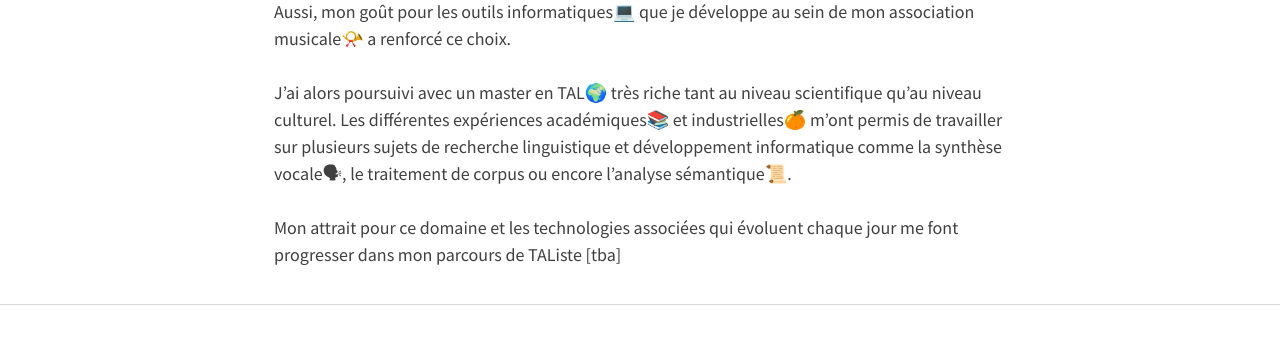
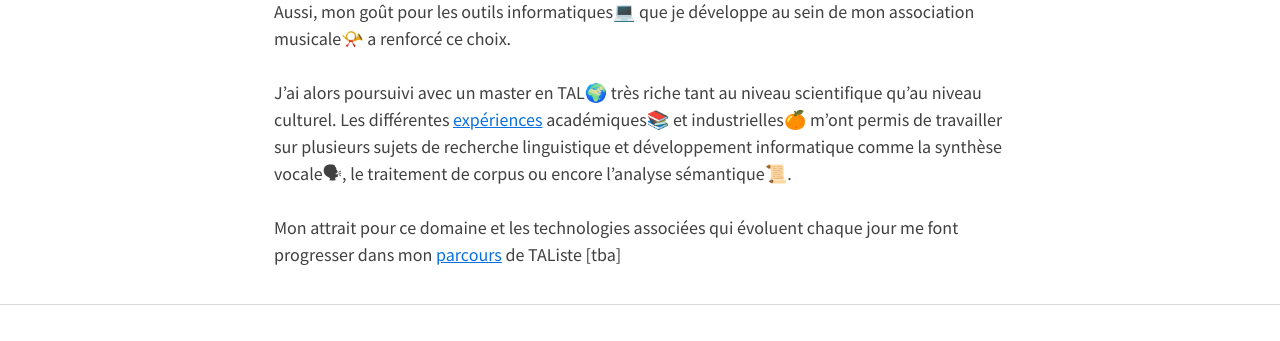
Before and after one commit to ludivinero/ludivinero.github.io, a Jekyll site: the page built from index.md, in a window 1280 px wide. Shown: the part 495-836 px from the top of the page. Built offline with Jekyll 4.4.1, drawn with Linux system fonts in a browser that asks for light colours; nearby versions of some CDN libraries; part of the change alters nothing that is shown.

Commit message:
Update index.md

```diff
--- a/index.md
+++ b/index.md
@@ -10,6 +10,6 @@ entries_layout: list
 Aussi, mon goût pour les outils informatiques💻 que je développe au sein de mon association musicale📯 a renforcé ce choix.
 
 J’ai alors poursuivi avec un master en TAL🌍 très riche tant au niveau scientifique qu’au niveau culturel.
-Les différentes expériences académiques📚 et industrielles🍊 m’ont permis de travailler sur plusieurs sujets de recherche linguistique et développement informatique comme la synthèse vocale🗣, le traitement de corpus ou encore l’analyse sémantique📜.
+Les différentes [expériences](projets.md) académiques📚 et industrielles🍊 m’ont permis de travailler sur plusieurs sujets de recherche linguistique et développement informatique comme la synthèse vocale🗣, le traitement de corpus ou encore l’analyse sémantique📜.
 
-Mon attrait pour ce domaine et les technologies associées qui évoluent chaque jour me font progresser dans mon parcours de TAListe [tba]
+Mon attrait pour ce domaine et les technologies associées qui évoluent chaque jour me font progresser dans mon [parcours](cv.md) de TAListe [tba]
```
